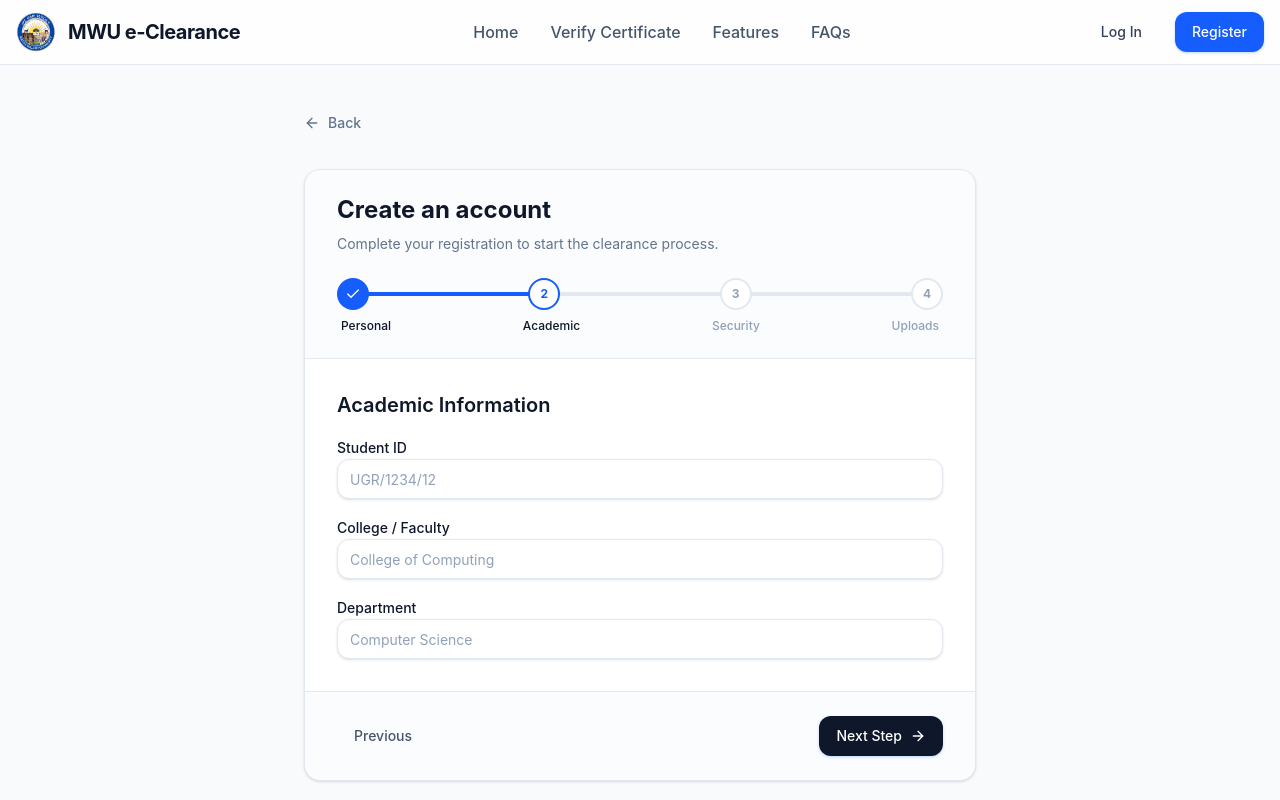
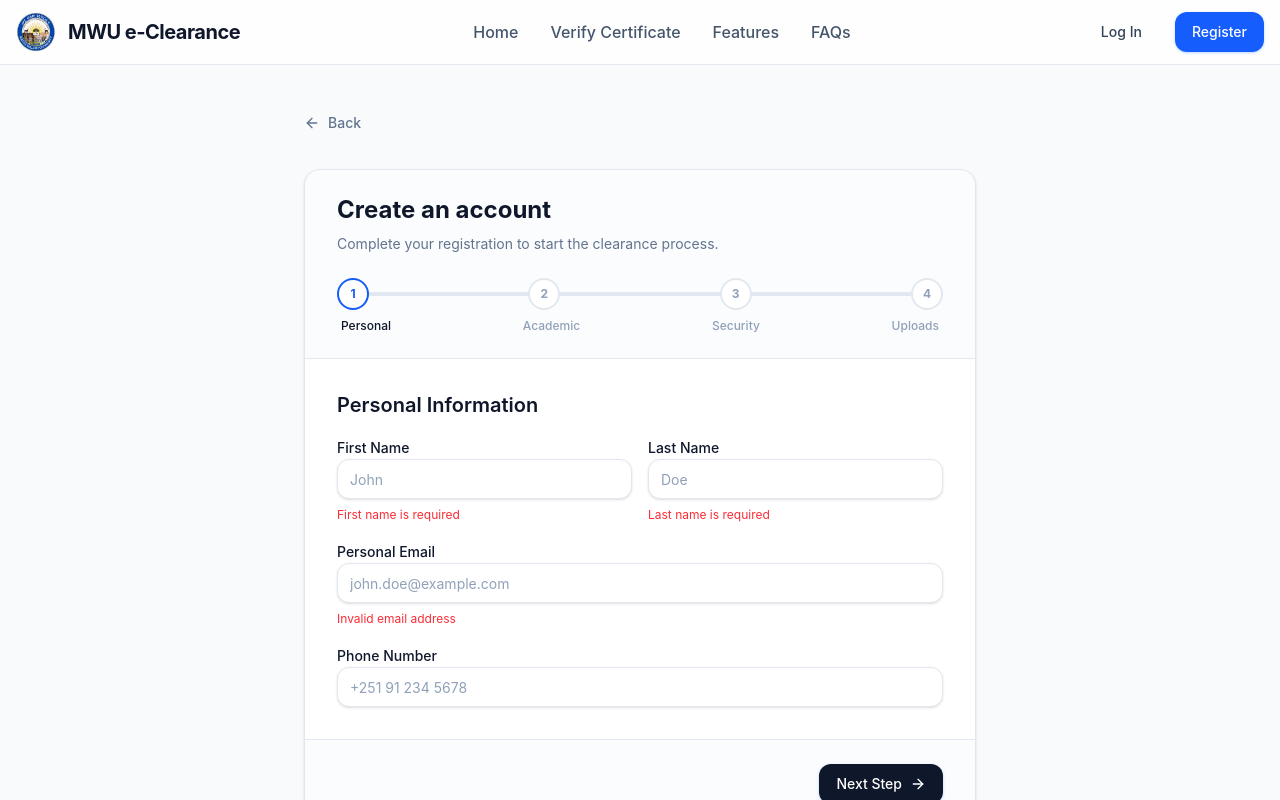
Before and after one commit to abdisa38/mwu_cms-web-based, a React (Vite) app in the folder frontend/: page /register in a window 1280 px wide. Both pictures are taken after a click on the button "Next Step". Shown: the top 800 px of the page. Built offline with nearby package versions, Linux system fonts and the light colour scheme.

Commit message:
feat: implement multi-step student registration form with validation and file upload functionality

```diff
--- a/frontend/src/app/pages/RegistrationPage.tsx
+++ b/frontend/src/app/pages/RegistrationPage.tsx
@@ -1,16 +1,116 @@
-import { useState } from "react";
+import { useState, useRef } from "react";
 import { Link, useNavigate } from "react-router";
 import { Button } from "@/app/components/ui/Button";
 import { Input } from "@/app/components/ui/Input";
-import { ArrowLeft, ArrowRight, Check } from "lucide-react";
+import { ArrowLeft, ArrowRight, Check, UploadCloud, X } from "lucide-react";
+import { useForm } from "react-hook-form";
+import { zodResolver } from "@hookform/resolvers/zod";
+import * as z from "zod";
+import { toast } from "sonner";
+
+const registrationSchema = z.object({
+  firstName: z.string().min(2, "First name is required"),
+  lastName: z.string().min(2, "Last name is required"),
+  email: z.string().email("Invalid email address"),
+  phoneNumber: z.string().optional(),
+  studentId: z.string().min(3, "Student ID is required"),
+  college: z.string().min(2, "College is required"),
+  department: z.string().min(2, "Department is required"),
+  password: z.string().min(8, "Password must be at least 8 characters"),
+  confirmPassword: z.string()
+}).refine((data) => data.password === data.confirmPassword, {
+  message: "Passwords don't match",
+  path: ["confirmPassword"],
+});
+
+type RegistrationFormValues = z.infer<typeof registrationSchema>;
 
 export function RegistrationPage() {
   const [step, setStep] = useState(1);
   const totalSteps = 4;
   const navigate = useNavigate();
+  const fileInputRef = useRef<HTMLInputElement>(null);
+  const [idDocument, setIdDocument] = useState<File | null>(null);
+  const [isSubmitting, setIsSubmitting] = useState(false);
 
-  const nextStep = () => setStep(Math.min(step + 1, totalSteps));
+  const { register, handleSubmit, formState: { errors }, trigger } = useForm<RegistrationFormValues>({
+    resolver: zodResolver(registrationSchema),
+    defaultValues: {
+      firstName: "",
+      lastName: "",
+      email: "",
+      phoneNumber: "",
+      studentId: "",
+      college: "",
+      department: "",
+      password: "",
+      confirmPassword: "",
+    }
+  });
+
+  const nextStep = async () => {
+    let fieldsToValidate: any[] = [];
+    if (step === 1) fieldsToValidate = ["firstName", "lastName", "email", "phoneNumber"];
+    if (step === 2) fieldsToValidate = ["studentId", "college", "department"];
+    if (step === 3) fieldsToValidate = ["password", "confirmPassword"];
+
+    if (step < 4) {
+      const isStepValid = await trigger(fieldsToValidate as any);
+      if (isStepValid) setStep(step + 1);
+    }
+  };
+
   const prevStep = () => setStep(Math.max(step - 1, 1));
+
+  const handleFileChange = (e: React.ChangeEvent<HTMLInputElement>) => {
+    if (e.target.files && e.target.files[0]) {
+      setIdDocument(e.target.files[0]);
+    }
+  };
+
+  const onSubmit = async (data: RegistrationFormValues) => {
+    if (step < 4) {
+      await nextStep();
+      return;
+    }
+
+    if (!idDocument) {
+      toast.error("Please upload your Student ID Card");
+      return;
+    }
+
+    setIsSubmitting(true);
+    try {
+      const formData = new FormData();
+      formData.append("firstName", data.firstName);
+      formData.append("lastName", data.lastName);
+      formData.append("email", data.email);
+      formData.append("phoneNumber", data.phoneNumber || "");
+      formData.append("studentId", data.studentId);
+      formData.append("college", data.college);
+      formData.append("department", data.department);
+      formData.append("password", data.password);
+      formData.append("idDocument", idDocument);
+      formData.append("roleSlug", "student");
+
+      const response = await fetch("http://localhost:5000/api/auth/register", {
+        method: "POST",
+        body: formData,
+      });
+      const result = await response.json();
+
+      if (response.ok) {
+        toast.success(result.message || "Registration successful!");
+        navigate("/login");
+      } else {
+        toast.error(result.message || "Registration failed");
+      }
+    } catch (error: any) {
+      toast.error(error.message || "An error occurred");
+    } finally {
+      setIsSubmitting(false);
+    }
+  };
 
   return (
     <div className="min-h-[calc(100vh-4rem)] flex flex-col items-center py-12 px-4 bg-slate-50">
@@ -23,7 +123,6 @@ export function RegistrationPage() {
         </div>
 
         <div className="bg-white rounded-2xl shadow-sm border border-slate-200 overflow-hidden">
-          {/* Progress Header */}
           <div className="border-b border-slate-200 px-8 py-6 bg-slate-50/50">
             <h1 className="text-2xl font-bold text-slate-900 mb-2">Create an account</h1>
             <p className="text-slate-500 text-sm mb-6">Complete your registration to start the clearance process.</p>
@@ -55,7 +154,7 @@ export function RegistrationPage() {
             </div>
           </div>
 
-          {/* Form Content */}
+          <form onSubmit={handleSubmit(onSubmit)}>
             <div className="p-8">
               {step === 1 && (
                 <div className="space-y-4 animate-in fade-in slide-in-from-bottom-4">
@@ -63,20 +162,23 @@ export function RegistrationPage() {
                   <div className="grid grid-cols-2 gap-4">
                     <div className="space-y-2 col-span-2 sm:col-span-1">
                       <label className="text-sm font-medium text-slate-900">First Name</label>
-                    <Input placeholder="John" />
+                      <Input {...register("firstName")} placeholder="John" />
+                      {errors.firstName && <p className="text-xs text-red-500">{errors.firstName.message}</p>}
                     </div>
                     <div className="space-y-2 col-span-2 sm:col-span-1">
                       <label className="text-sm font-medium text-slate-900">Last Name</label>
-                    <Input placeholder="Doe" />
+                      <Input {...register("lastName")} placeholder="Doe" />
+                      {errors.lastName && <p className="text-xs text-red-500">{errors.lastName.message}</p>}
                     </div>
                   </div>
                   <div className="space-y-2">
                     <label className="text-sm font-medium text-slate-900">Personal Email</label>
-                  <Input type="email" placeholder="john.doe@example.com" />
+                    <Input {...register("email")} type="email" placeholder="john.doe@example.com" />
+                    {errors.email && <p className="text-xs text-red-500">{errors.email.message}</p>}
                   </div>
                   <div className="space-y-2">
                     <label className="text-sm font-medium text-slate-900">Phone Number</label>
-                  <Input type="tel" placeholder="+251 91 234 5678" />
+                    <Input {...register("phoneNumber")} type="tel" placeholder="+251 91 234 5678" />
                   </div>
                 </div>
               )}
@@ -86,15 +188,18 @@ export function RegistrationPage() {
                   <h2 className="text-xl font-semibold text-slate-900 mb-4">Academic Information</h2>
                   <div className="space-y-2">
                     <label className="text-sm font-medium text-slate-900">Student ID</label>
-                  <Input placeholder="UGR/1234/12" />
+                    <Input {...register("studentId")} placeholder="UGR/1234/12" />
+                    {errors.studentId && <p className="text-xs text-red-500">{errors.studentId.message}</p>}
                   </div>
                   <div className="space-y-2">
                     <label className="text-sm font-medium text-slate-900">College / Faculty</label>
-                  <Input placeholder="College of Computing" />
+                    <Input {...register("college")} placeholder="College of Computing" />
+                    {errors.college && <p className="text-xs text-red-500">{errors.college.message}</p>}
                   </div>
                   <div className="space-y-2">
                     <label className="text-sm font-medium text-slate-900">Department</label>
-                  <Input placeholder="Computer Science" />
+                    <Input {...register("department")} placeholder="Computer Science" />
+                    {errors.department && <p className="text-xs text-red-500">{errors.department.message}</p>}
                   </div>
                 </div>
               )}
@@ -104,11 +209,13 @@ export function RegistrationPage() {
                   <h2 className="text-xl font-semibold text-slate-900 mb-4">Security</h2>
                   <div className="space-y-2">
                     <label className="text-sm font-medium text-slate-900">Password</label>
-                  <Input type="password" placeholder="••••••••" />
+                    <Input {...register("password")} type="password" placeholder="••••••••" />
+                    {errors.password && <p className="text-xs text-red-500">{errors.password.message}</p>}
                   </div>
                   <div className="space-y-2">
                     <label className="text-sm font-medium text-slate-900">Confirm Password</label>
-                  <Input type="password" placeholder="••••••••" />
+                    <Input {...register("confirmPassword")} type="password" placeholder="••••••••" />
+                    {errors.confirmPassword && <p className="text-xs text-red-500">{errors.confirmPassword.message}</p>}
                   </div>
                 </div>
               )}
@@ -116,21 +223,47 @@ export function RegistrationPage() {
               {step === 4 && (
                 <div className="space-y-4 animate-in fade-in slide-in-from-bottom-4">
                   <h2 className="text-xl font-semibold text-slate-900 mb-4">Upload Documents</h2>
-                <div className="border-2 border-dashed border-slate-300 rounded-xl p-8 flex flex-col items-center justify-center text-center bg-slate-50 hover:bg-slate-100 transition-colors cursor-pointer">
+                  <input
+                    type="file"
+                    ref={fileInputRef}
+                    onChange={handleFileChange}
+                    className="hidden"
+                    accept=".pdf,.jpg,.jpeg,.png"
+                  />
+                  {!idDocument ? (
+                    <div
+                      onClick={() => fileInputRef.current?.click()}
+                      className="border-2 border-dashed border-slate-300 rounded-xl p-8 flex flex-col items-center justify-center text-center bg-slate-50 hover:bg-slate-100 transition-colors cursor-pointer"
+                    >
                       <div className="w-12 h-12 bg-white rounded-full flex items-center justify-center shadow-sm border border-slate-200 mb-4">
-                    <ArrowRight className="w-6 h-6 text-slate-400 rotate-[-90deg]" />
+                        <UploadCloud className="w-6 h-6 text-slate-400" />
                       </div>
                       <p className="text-sm font-medium text-slate-900">Click to upload or drag and drop</p>
                       <p className="text-xs text-slate-500 mt-1">Upload your Student ID Card (PDF, JPG, PNG)</p>
                     </div>
+                  ) : (
+                    <div className="border border-slate-200 rounded-xl p-4 flex items-center justify-between bg-slate-50">
+                      <div className="flex items-center space-x-3">
+                        <div className="w-10 h-10 bg-blue-100 text-blue-600 rounded-lg flex items-center justify-center">
+                          <Check className="w-5 h-5" />
+                        </div>
+                        <div>
+                          <p className="text-sm font-medium text-slate-900 line-clamp-1">{idDocument.name}</p>
+                          <p className="text-xs text-slate-500">{(idDocument.size / 1024 / 1024).toFixed(2)} MB</p>
+                        </div>
+                      </div>
+                      <Button variant="ghost" size="icon" onClick={() => setIdDocument(null)} className="text-slate-400 hover:text-red-500">
+                        <X className="w-4 h-4" />
+                      </Button>
+                    </div>
+                  )}
                 </div>
               )}
             </div>
 
-          {/* Footer Actions */}
             <div className="border-t border-slate-200 px-8 py-6 bg-slate-50/50 flex justify-between items-center">
               {step > 1 ? (
-              <Button variant="ghost" onClick={prevStep} className="text-slate-600">
+                <Button type="button" variant="ghost" onClick={prevStep} className="text-slate-600">
                   Previous
                 </Button>
               ) : (
@@ -138,16 +271,17 @@ export function RegistrationPage() {
               )}
 
               {step < totalSteps ? (
-              <Button onClick={nextStep} className="bg-slate-900 text-white hover:bg-slate-800 ml-auto">
+                <Button type="button" onClick={nextStep} className="bg-slate-900 text-white hover:bg-slate-800 ml-auto">
                   Next Step
                   <ArrowRight className="w-4 h-4 ml-2" />
                 </Button>
               ) : (
-              <Button onClick={() => navigate('/student')} className="bg-blue-600 text-white hover:bg-blue-700 ml-auto">
-                Complete Registration
+                <Button type="submit" disabled={isSubmitting} className="bg-blue-600 text-white hover:bg-blue-700 ml-auto">
+                  {isSubmitting ? "Submitting..." : "Complete Registration"}
                 </Button>
               )}
             </div>
+          </form>
         </div>
       </div>
     </div>
```
Lines whose indentation alone changed are shown as unchanged.
